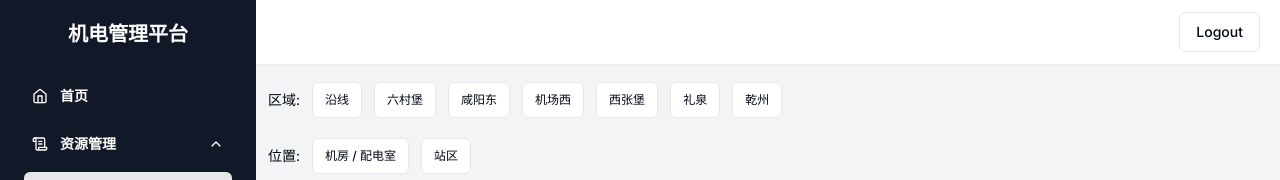
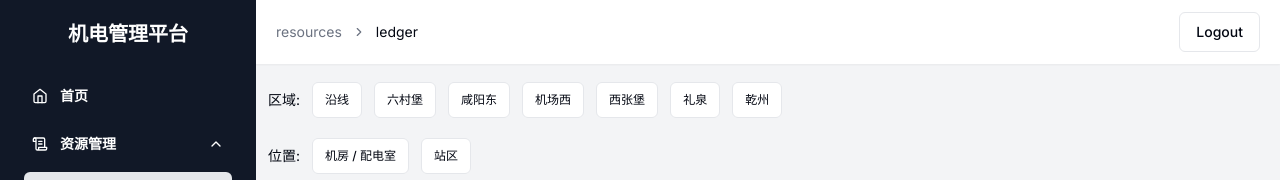
Before and after one commit to cooler05/1-2-N-dnd, a Next.js app: page /resources/ledger in a window 1280 px wide. Shown: the top 180 px of the page. Built offline with nearby package versions, Linux system fonts and the light colour scheme.

Commit message:
add Breadcrumb to header.

```diff
--- a/components/Header.tsx
+++ b/components/Header.tsx
@@ -1,12 +1,26 @@
+"use client";
 import { Sheet, SheetContent, SheetTrigger } from "@/components/ui/sheet";
 import { Menu } from "lucide-react";
 import SideBar from "./SideBar";
 import { Button } from "./ui/button";
+import {
+  Breadcrumb,
+  BreadcrumbItem,
+  BreadcrumbLink,
+  BreadcrumbList,
+  BreadcrumbPage,
+  BreadcrumbSeparator,
+} from "@/components/ui/breadcrumb";
+import { usePathname } from "next/navigation";
 
 function Header() {
+  const pathnameArray = usePathname()
+    .split("/")
+    .filter((link) => link !== "");
+
   return (
-    <header className="flex justify-between items-center px-5 h-16 bg-white">
-      <div>
+    <header className="flex justify-between items-center sm:ml-64 px-5 h-16 bg-white">
+      <div className="flex justify-start items-center gap-3">
         <Sheet>
           <SheetTrigger className="sm:hidden">
             <Menu />
@@ -15,6 +29,26 @@
             <SideBar />
           </SheetContent>
         </Sheet>
+        <Breadcrumb>
+          <BreadcrumbList>
+            {pathnameArray.map((link, index) => {
+              if (index === pathnameArray.length - 1)
+                return (
+                  <BreadcrumbItem key={link}>
+                    <BreadcrumbPage>{link}</BreadcrumbPage>
+                  </BreadcrumbItem>
+                );
+              return (
+                <>
+                  <BreadcrumbItem>
+                    <BreadcrumbLink href={`/${link}`}>{link}</BreadcrumbLink>
+                  </BreadcrumbItem>
+                  <BreadcrumbSeparator />
+                </>
+              );
+            })}
+          </BreadcrumbList>
+        </Breadcrumb>
       </div>
 
       <Button variant="outline">Logout</Button>
--- a/components/resources/DevicesContainer.tsx
+++ b/components/resources/DevicesContainer.tsx
@@ -1,7 +1,7 @@
 import { useContainerStore } from "@/lib/store";
 import { Ledger } from "@/types";
 import { useSortable } from "@dnd-kit/sortable";
-import { Trash2 } from "lucide-react";
+import { FilePenLine, Trash2 } from "lucide-react";
 import { CSS } from "@dnd-kit/utilities";
 import { cn } from "@/lib/utils";
 
@@ -43,10 +43,15 @@
         {...attributes}
         {...listeners}
         className={cn(
-          "relative flex items-center bg-gray-900 text-white cursor-grab"
+          "relative group flex items-center bg-gray-900 text-white cursor-grab"
         )}
       >
         <h2 className="mx-auto text-center py-2">{container.deviceName}</h2>
+        <FilePenLine
+          size={23}
+          className="hidden group-hover:block absolute left-2 transition stroke-gray-500 hover:stroke-white p-1 cursor-pointer"
+          onClick={() => ({})}
+        />
         <Trash2
           size={23}
           className="absolute right-2 transition stroke-gray-500 hover:stroke-white p-1 cursor-pointer"
--- /dev/null
+++ b/components/ui/breadcrumb.tsx
@@ -0,0 +1,115 @@
+import * as React from "react"
+import { Slot } from "@radix-ui/react-slot"
+import { ChevronRight, MoreHorizontal } from "lucide-react"
+
+import { cn } from "@/lib/utils"
+
+const Breadcrumb = React.forwardRef<
+  HTMLElement,
+  React.ComponentPropsWithoutRef<"nav"> & {
+    separator?: React.ReactNode
+  }
+>(({ ...props }, ref) => <nav ref={ref} aria-label="breadcrumb" {...props} />)
+Breadcrumb.displayName = "Breadcrumb"
+
+const BreadcrumbList = React.forwardRef<
+  HTMLOListElement,
+  React.ComponentPropsWithoutRef<"ol">
+>(({ className, ...props }, ref) => (
+  <ol
+    ref={ref}
+    className={cn(
+      "flex flex-wrap items-center gap-1.5 break-words text-sm text-muted-foreground sm:gap-2.5",
+      className
+    )}
+    {...props}
+  />
+))
+BreadcrumbList.displayName = "BreadcrumbList"
+
+const BreadcrumbItem = React.forwardRef<
+  HTMLLIElement,
+  React.ComponentPropsWithoutRef<"li">
+>(({ className, ...props }, ref) => (
+  <li
+    ref={ref}
+    className={cn("inline-flex items-center gap-1.5", className)}
+    {...props}
+  />
+))
+BreadcrumbItem.displayName = "BreadcrumbItem"
+
+const BreadcrumbLink = React.forwardRef<
+  HTMLAnchorElement,
+  React.ComponentPropsWithoutRef<"a"> & {
+    asChild?: boolean
+  }
+>(({ asChild, className, ...props }, ref) => {
+  const Comp = asChild ? Slot : "a"
+
+  return (
+    <Comp
+      ref={ref}
+      className={cn("transition-colors hover:text-foreground", className)}
+      {...props}
+    />
+  )
+})
+BreadcrumbLink.displayName = "BreadcrumbLink"
+
+const BreadcrumbPage = React.forwardRef<
+  HTMLSpanElement,
+  React.ComponentPropsWithoutRef<"span">
+>(({ className, ...props }, ref) => (
+  <span
+    ref={ref}
+    role="link"
+    aria-disabled="true"
+    aria-current="page"
+    className={cn("font-normal text-foreground", className)}
+    {...props}
+  />
+))
+BreadcrumbPage.displayName = "BreadcrumbPage"
+
+const BreadcrumbSeparator = ({
+  children,
+  className,
+  ...props
+}: React.ComponentProps<"li">) => (
+  <li
+    role="presentation"
+    aria-hidden="true"
+    className={cn("[&>svg]:size-3.5", className)}
+    {...props}
+  >
+    {children || <ChevronRight />}
+  </li>
+)
+BreadcrumbSeparator.displayName = "BreadcrumbSeparator"
+
+const BreadcrumbEllipsis = ({
+  className,
+  ...props
+}: React.ComponentProps<"span">) => (
+  <span
+    role="presentation"
+    aria-hidden="true"
+    className={cn("flex h-9 w-9 items-center justify-center", className)}
+    {...props}
+  >
+    <MoreHorizontal className="h-4 w-4" />
+    <span className="sr-only">More</span>
+  </span>
+)
+BreadcrumbEllipsis.displayName = "BreadcrumbElipssis"
+
+export {
+  Breadcrumb,
+  BreadcrumbList,
+  BreadcrumbItem,
+  BreadcrumbLink,
+  BreadcrumbPage,
+  BreadcrumbSeparator,
+  BreadcrumbEllipsis,
+}
```
